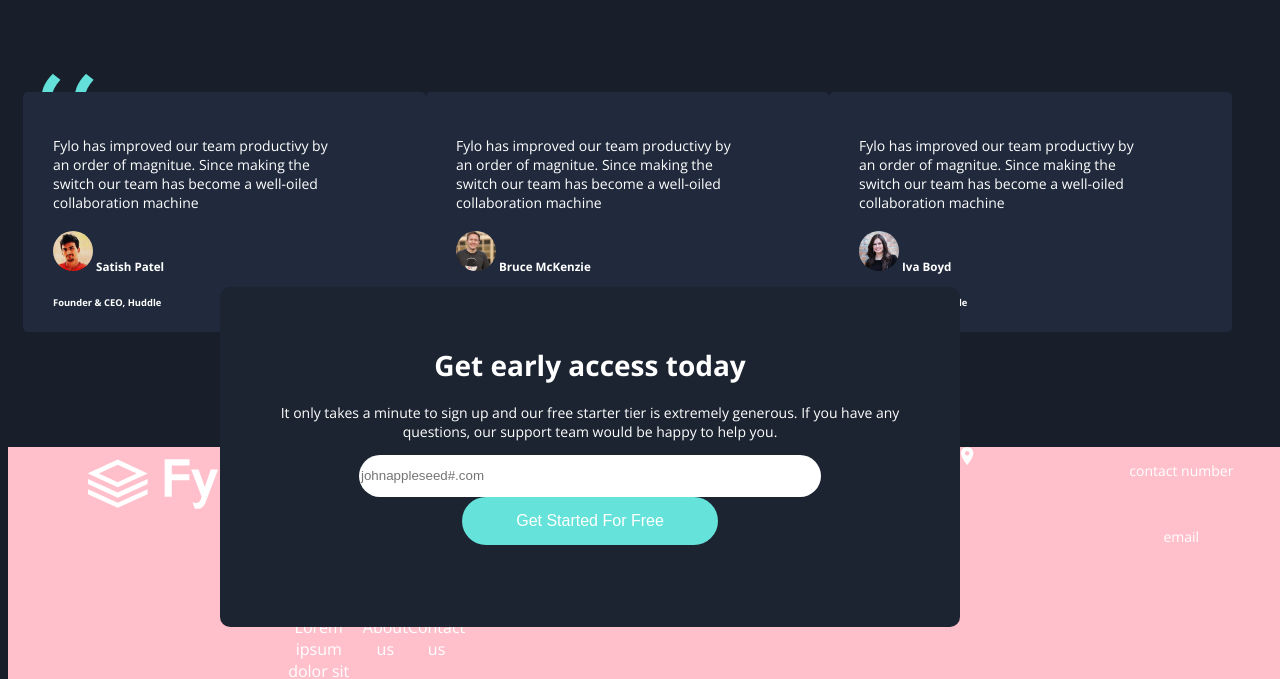
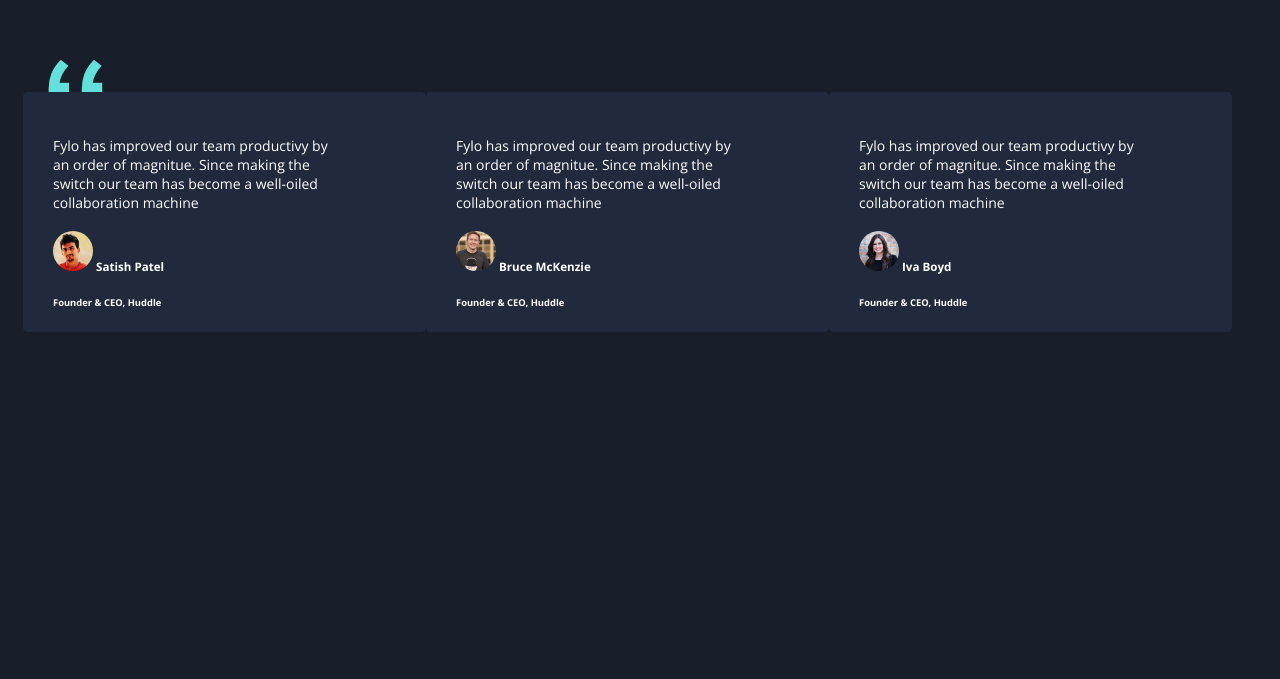
Before and after one commit to jokale/fylo, a React (Create React App) app: page / in a window 1280 px wide. Shown: the part 2113-2792 px from the top of the page. Built offline with nearby package versions, Linux system fonts and the light colour scheme.

Commit message:
fix form segment

```diff
--- a/src/App.js
+++ b/src/App.js
@@ -12,8 +12,8 @@ import arrow from "./Icons/arrow.svg";
 import security from "./Icons/security.svg";
 import collab from "./Icons/collab.svg";
 import anyfile from "./Icons/anyfile.svg";
-import location from "./Icons/location.svg";
-import logo from "./Icons/logo.svg";
+// import location from "./Icons/location.svg";
+// import logo from "./Icons/logo.svg";
 
 
 
@@ -107,14 +107,14 @@ class App extends React.Component {
       <div>
         <h1>Get early access today</h1>
         <p>It only takes a minute to sign up and our free starter tier is extremely generous. If you have any <br></br> questions, our support team would be happy to help you. </p>
-          <input required placeholder="johnappleseed#.com"></input>
-            <button>Get Started For Free</button>
+          <input required placeholder="           johnappleseed#.com"></input>
+            <button className="formbutton">Get Started For Free</button>
 
         </div>
 
     </div>
 
-    <div className="footer">
+    {/* <div className="footer">
      <br></br>
 
       <h1>hello i am a footer</h1>
@@ -147,7 +147,7 @@ class App extends React.Component {
 
       </div>
     </div>
-
+    */}
        {/* <img src={bg} className="background" alt="dark swirl background"/>   */}
 
      </div>
--- a/src/index.css
+++ b/src/index.css
@@ -145,6 +145,7 @@ button {
   font-size: 16px;
   font-weight: 400;
   cursor: pointer;
+  position: relative; top: 2vh;
 }
 
 /* GRID */
@@ -227,7 +228,7 @@ button {
  }
 
 .prodpara{
-  position: absolute; top: 185vh; right: 25vh;
+  position: absolute; top: 195vh; right: 25vh;
   font-size: 20px;
   text-align: left;
   line-height: 1.6
@@ -362,7 +363,6 @@ position: relative; top: 8px;   left: 5px;
 
 
 
-
 .op2{
   background-color: hsl(219, 30%, 18%);
   height: 180px;
@@ -424,37 +424,51 @@ position: relative; top: 8px;   left: 5px;
 
  @media screen, (max-width: 1440px),(min-height:789px),(max-height: 900px) {
    .quotes {
-    position: relative; left: 9vh; top: -14.5vh;
+    position: relative; left: 10vh; top: -16.2vh;
    }
  }
 
 /* FORM */
 
 .form{
-  position: absolute; top: 300vh; right: 40vh;
+  position: relative; top: 130vh; right: 0vh;
   background-color: hsl(217, 28%, 15%);
   width: 50%;
-  height: 300px;
+  height: 220px;
   border-radius: 10px;
   align-self: center;
   padding-left: 50px;
   padding-right: 50px;
   padding-top: 40px;
+  font-weight: 400;
   /* box-shadow: 5px 10px 8px 10px #040407; */
 
+}
+
+@media screen, (max-width: 1440px),(min-height:789px),(max-height: 900px) {
+  .form {
+    position: absolute; top: 350vh; right: 40vh;
+  }
 }
 
 input{
   align-items: baseline;
   justify-items: center;
   border-radius: 25px;
-  width: 450px;
-  height: 40px;
+  width: 400px;
+  height: 45px;
   border: none;
   padding-right: 10px;
+  padding-left: 1px;
+  position: relative; right: 5vh; top: 2vh;
 }
 
-
+.formbutton {
+width: 25%;
+background: linear-gradient(to right, #50c5d3 0%, #40afd0 100%);
+font-weight: 700;
+font-size: 16px;
+}
 
 /* FOOTER */
 
@@ -478,13 +492,11 @@ input{
 
 .footer{
   background-color: pink;
-  position: absolute; top: 320vh;
-  max-width: 100%;
-  width: 100%;
-  height: 60%;
+  position: absolute; top: 380vh;
   z-index: -1;
   display: grid;
   grid-template-columns: repeat(6, .5fr);
+
 
 }
 
```
